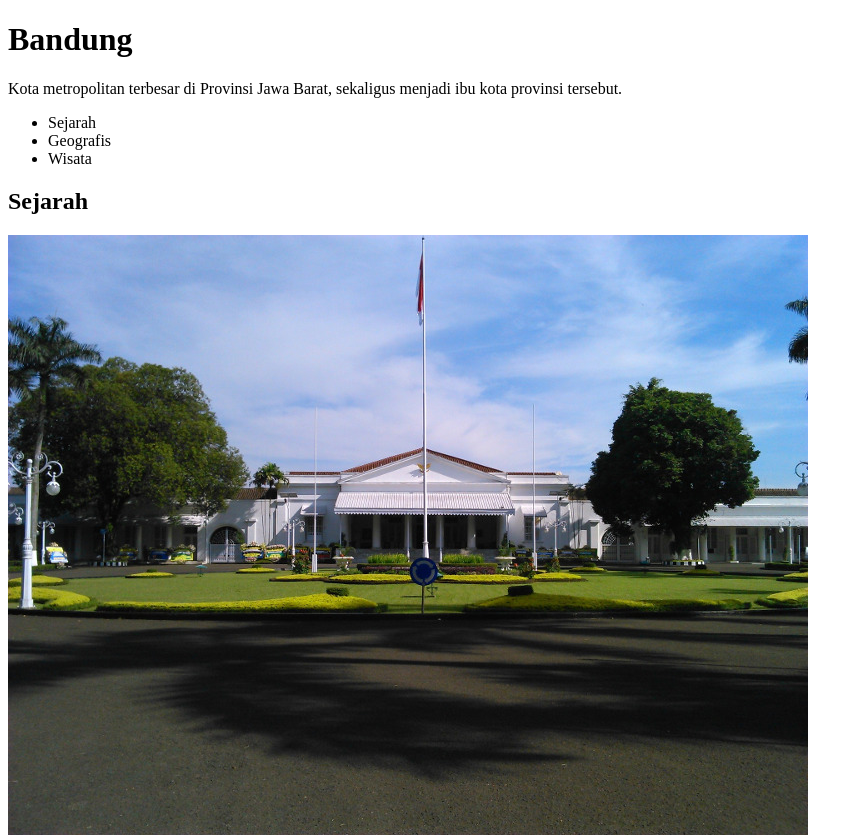
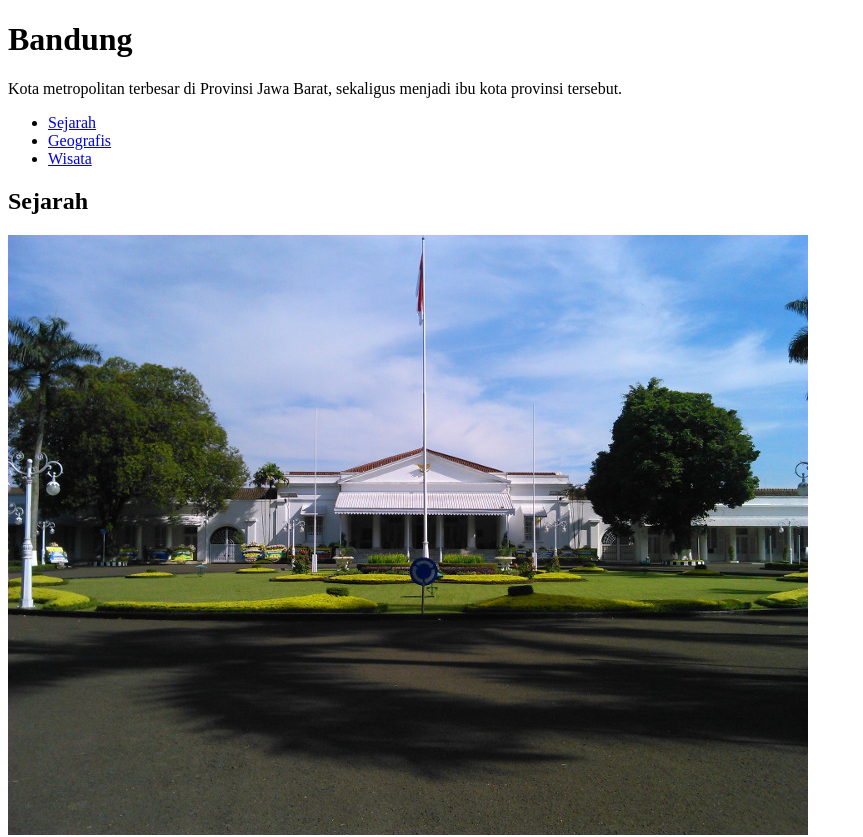
Before and after one commit to fepfitra/BelajarDasarPemrogramanWeb, a plain HTML site: page index.html in a window 1280 px wide. Shown: the top 837 px of the page, without its empty margins (0-863 px from the left). Drawn offline with Linux system fonts and the light colour scheme.

Commit message:
add anchor to list

```diff
--- a/index.html
+++ b/index.html
@@ -7,9 +7,9 @@
 <p>Kota metropolitan terbesar di Provinsi Jawa Barat, sekaligus menjadi ibu kota provinsi tersebut.</p>
 
 <ul>
-    <li>Sejarah</li>
-    <li>Geografis</li>
-    <li>Wisata</li>
+    <li><a href="#">Sejarah</a></li>
+    <li><a href="#">Geografis</a></li>
+    <li><a href="#">Wisata</a></li>
 </ul>
 
 <h2>Sejarah</h2>
```
